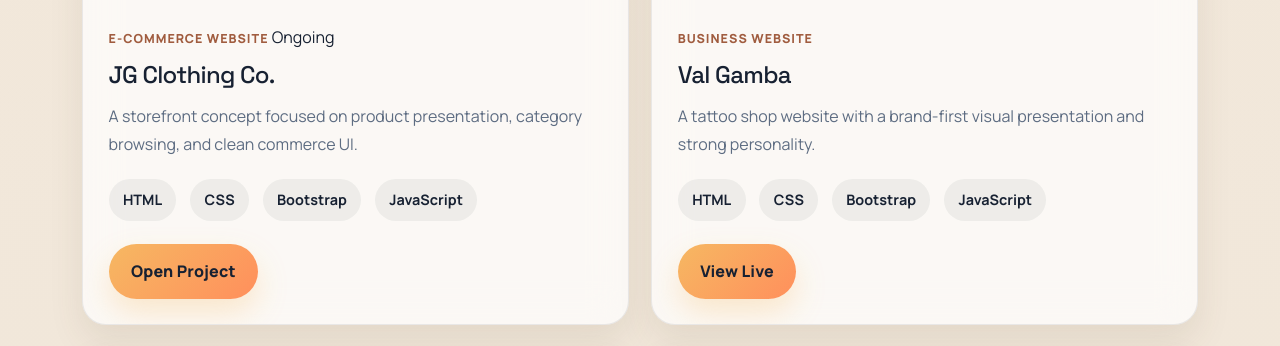
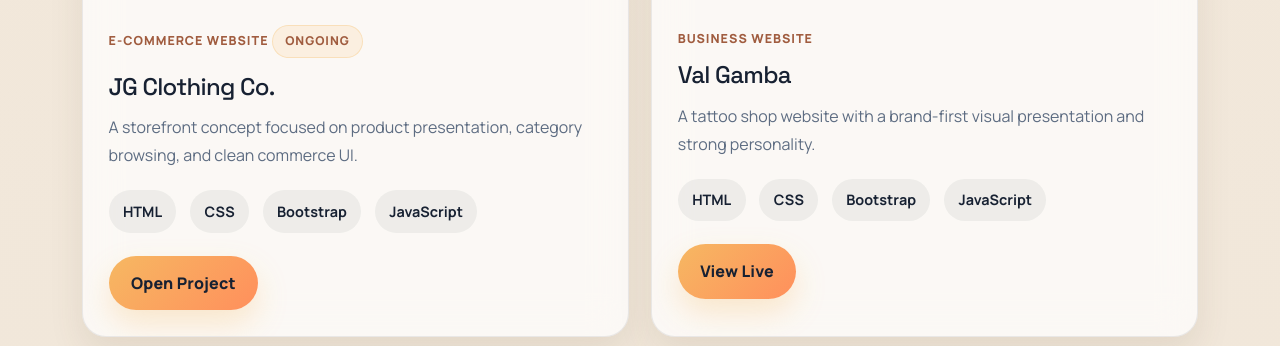
Before and after one commit to jsngmb/jasongamba, a PHP site: page / in a window 1280 px wide. Shown: the part 3459-3805 px from the top of the page. Run offline with PHP 8.4, Linux system fonts and the light colour scheme; some libraries are stand-ins or nearby versions.

Commit message:
Add files via upload

```diff
--- a/css/_main-source.scss
+++ b/css/_main-source.scss
@@ -755,6 +755,21 @@ html[data-theme='light'] .theme-toggle-thumb {
     margin-bottom: 0.8rem;
 }
 
+.project-status {
+    display: inline-flex;
+    align-items: center;
+    margin-bottom: 0.9rem;
+    padding: 0.42rem 0.78rem;
+    border-radius: 999px;
+    background: rgba(246, 184, 98, 0.14);
+    border: 1px solid rgba(246, 184, 98, 0.3);
+    color: var(--label-text);
+    font-size: 0.76rem;
+    font-weight: 800;
+    letter-spacing: 0.08em;
+    text-transform: uppercase;
+}
+
 .project-content h3 {
     font-size: 1.5rem;
 }
--- a/css/main.css
+++ b/css/main.css
@@ -755,6 +755,21 @@ html[data-theme='light'] .theme-toggle-thumb {
     margin-bottom: 0.8rem;
 }
 
+.project-status {
+    display: inline-flex;
+    align-items: center;
+    margin-bottom: 0.9rem;
+    padding: 0.42rem 0.78rem;
+    border-radius: 999px;
+    background: rgba(246, 184, 98, 0.14);
+    border: 1px solid rgba(246, 184, 98, 0.3);
+    color: var(--label-text);
+    font-size: 0.76rem;
+    font-weight: 800;
+    letter-spacing: 0.08em;
+    text-transform: uppercase;
+}
+
 .project-content h3 {
     font-size: 1.5rem;
 }
```
